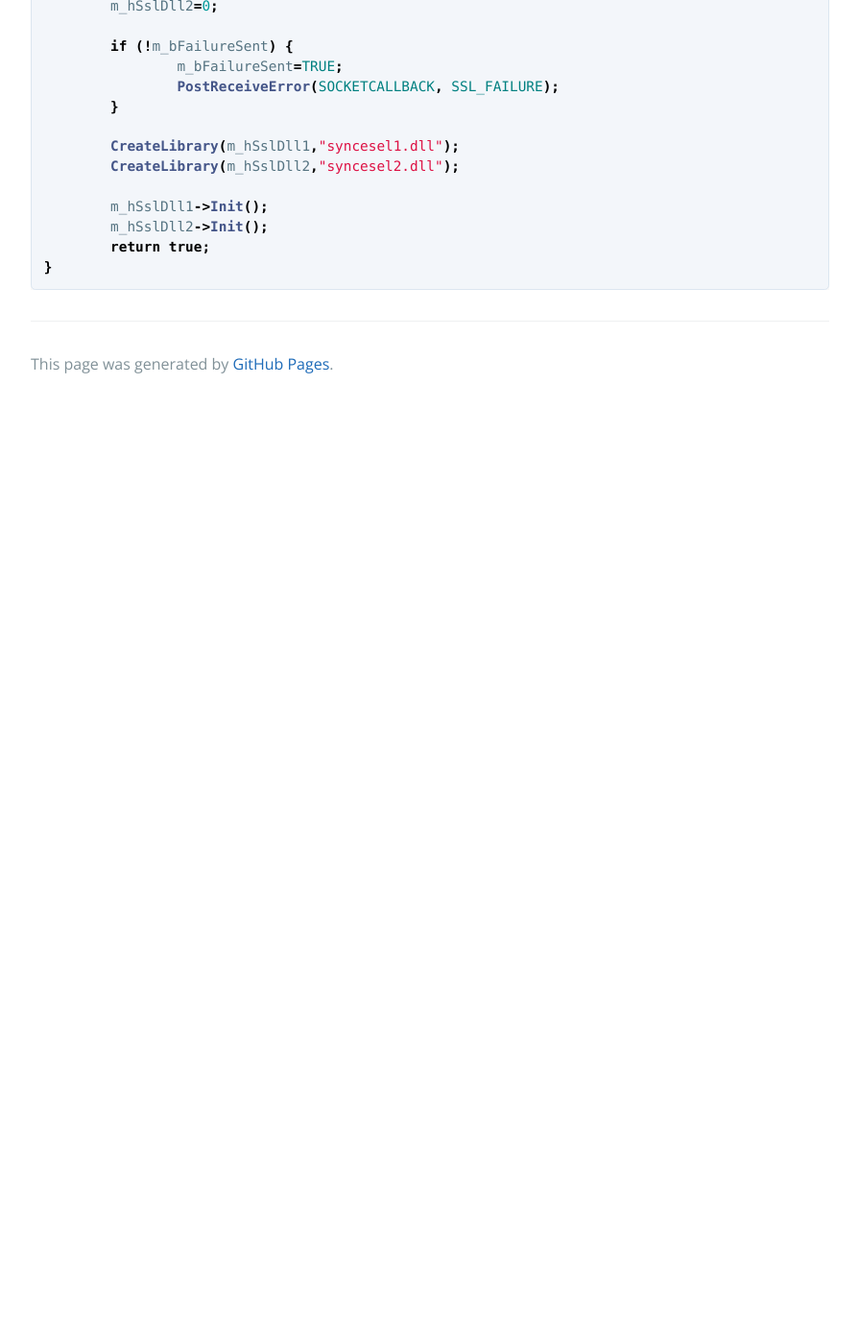
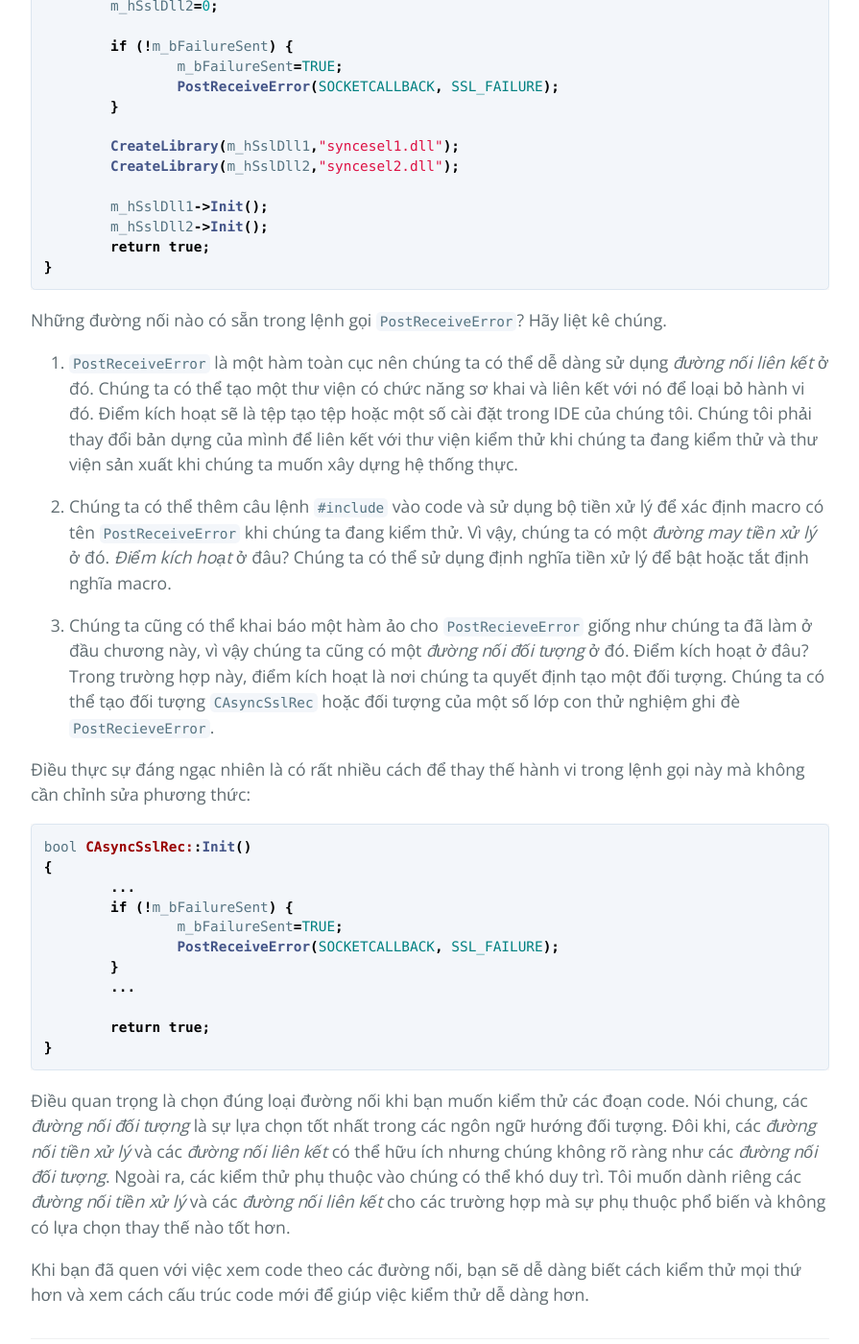
Before and after one commit to HaiBV/haibv.github.io, a Jekyll site: the page built from working-effectively-with-legacy-code/chapter-4-the-seam-model.md, in a window 1280 px wide and 1400 px high, scrolled down 14635 px. Shown: the whole window at 96% size, without its empty margins (192-1087 px from the left). Built offline with Jekyll 4.4.1, drawn with Linux system fonts in a browser that asks for light colours; our own code applies the rules of GitHub Pages for plain Markdown files; before the commit the page ends 15058 px from its top, so only the background shows below that; some of the changed text lies outside the part shown.

Commit message:
Book - Working Efectively with Legacy Code - P1 - C4

````diff
--- a/working-effectively-with-legacy-code/chapter-4-the-seam-model.md
+++ b/working-effectively-with-legacy-code/chapter-4-the-seam-model.md
@@ -192,7 +192,7 @@ void AccountgetBalanceTest::run (TestResult& result_) {
 }
 ```
 
-Chúng ta cũng có thể lồng mã trong các câu lệnh biên dịch có điều kiện như thế này để hỗ trợ việc gỡ lỗi và các nền tảng khác nhau (aarrrgh!):
+Chúng ta cũng có thể lồng code trong các câu lệnh biên dịch có điều kiện như thế này để hỗ trợ việc gỡ lỗi và các nền tảng khác nhau (aarrrgh!):
 
 ```cpp
 ...
@@ -506,3 +506,31 @@ bool CAsyncSslRec::Init()
 	return true;
 }
 ```
+
+Những đường nối nào có sẵn trong lệnh gọi `PostReceiveError`? Hãy liệt kê chúng.
+
+1. `PostReceiveError` là một hàm toàn cục nên chúng ta có thể dễ dàng sử dụng _đường nối liên kết_ ở đó. Chúng ta có thể tạo một thư viện có chức năng sơ khai và liên kết với nó để loại bỏ hành vi đó. Điểm kích hoạt sẽ là tệp tạo tệp hoặc một số cài đặt trong IDE của chúng tôi. Chúng tôi phải thay đổi bản dựng của mình để liên kết với thư viện kiểm thử khi chúng ta đang kiểm thử và thư viện sản xuất khi chúng ta muốn xây dựng hệ thống thực.
+
+2. Chúng ta có thể thêm câu lệnh `#include` vào code và sử dụng bộ tiền xử lý để xác định macro có tên `PostReceiveError` khi chúng ta đang kiểm thử. Vì vậy, chúng ta có một _đường may tiền xử lý_ ở đó. _Điểm kích hoạt_ ở đâu? Chúng ta có thể sử dụng định nghĩa tiền xử lý để bật hoặc tắt định nghĩa macro.
+
+3. Chúng ta cũng có thể khai báo một hàm ảo cho `PostRecieveError` giống như chúng ta đã làm ở đầu chương này, vì vậy chúng ta cũng có một _đường nối đối tượng_ ở đó. Điểm kích hoạt ở đâu? Trong trường hợp này, điểm kích hoạt là nơi chúng ta quyết định tạo một đối tượng. Chúng ta có thể tạo đối tượng `CAsyncSslRec` hoặc đối tượng của một số lớp con thử nghiệm ghi đè `PostRecieveError`.
+
+Điều thực sự đáng ngạc nhiên là có rất nhiều cách để thay thế hành vi trong lệnh gọi này mà không cần chỉnh sửa phương thức:
+
+```java
+bool CAsyncSslRec::Init()
+{
+	...
+	if (!m_bFailureSent) {
+		m_bFailureSent=TRUE;
+		PostReceiveError(SOCKETCALLBACK, SSL_FAILURE);
+	}
+	...
+
+	return true;
+}
+```
+
+Điều quan trọng là chọn đúng loại đường nối khi bạn muốn kiểm thử các đoạn code. Nói chung, các _đường nối đối tượng_ là sự lựa chọn tốt nhất trong các ngôn ngữ hướng đối tượng. Đôi khi, các _đường nối tiền xử lý_ và các _đường nối liên kết_ có thể hữu ích nhưng chúng không rõ ràng như các _đường nối đối tượng_. Ngoài ra, các kiểm thử phụ thuộc vào chúng có thể khó duy trì. Tôi muốn dành riêng các _đường nối tiền xử lý_ và các _đường nối liên kết_ cho các trường hợp mà sự phụ thuộc phổ biến và không có lựa chọn thay thế nào tốt hơn.
+
+Khi bạn đã quen với việc xem code theo các đường nối, bạn sẽ dễ dàng biết cách kiểm thử mọi thứ hơn và xem cách cấu trúc code mới để giúp việc kiểm thử dễ dàng hơn.
````
